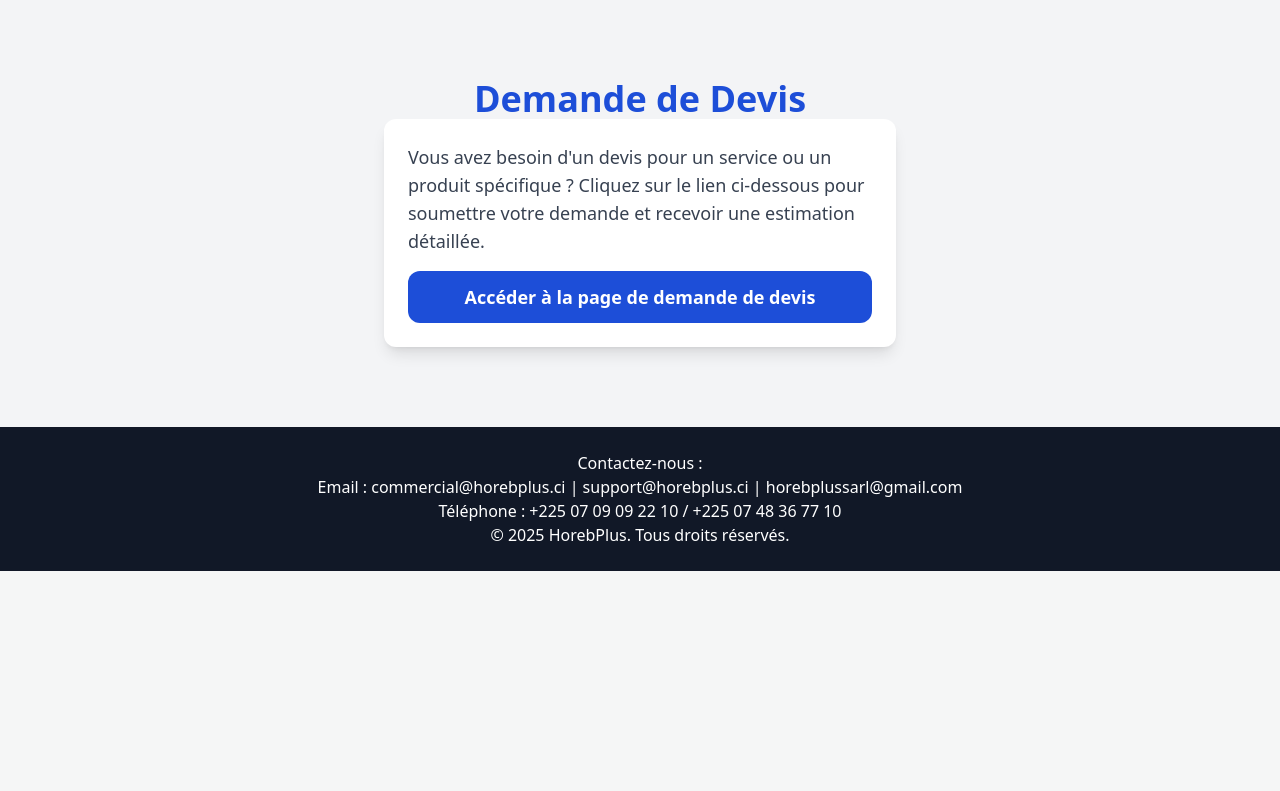
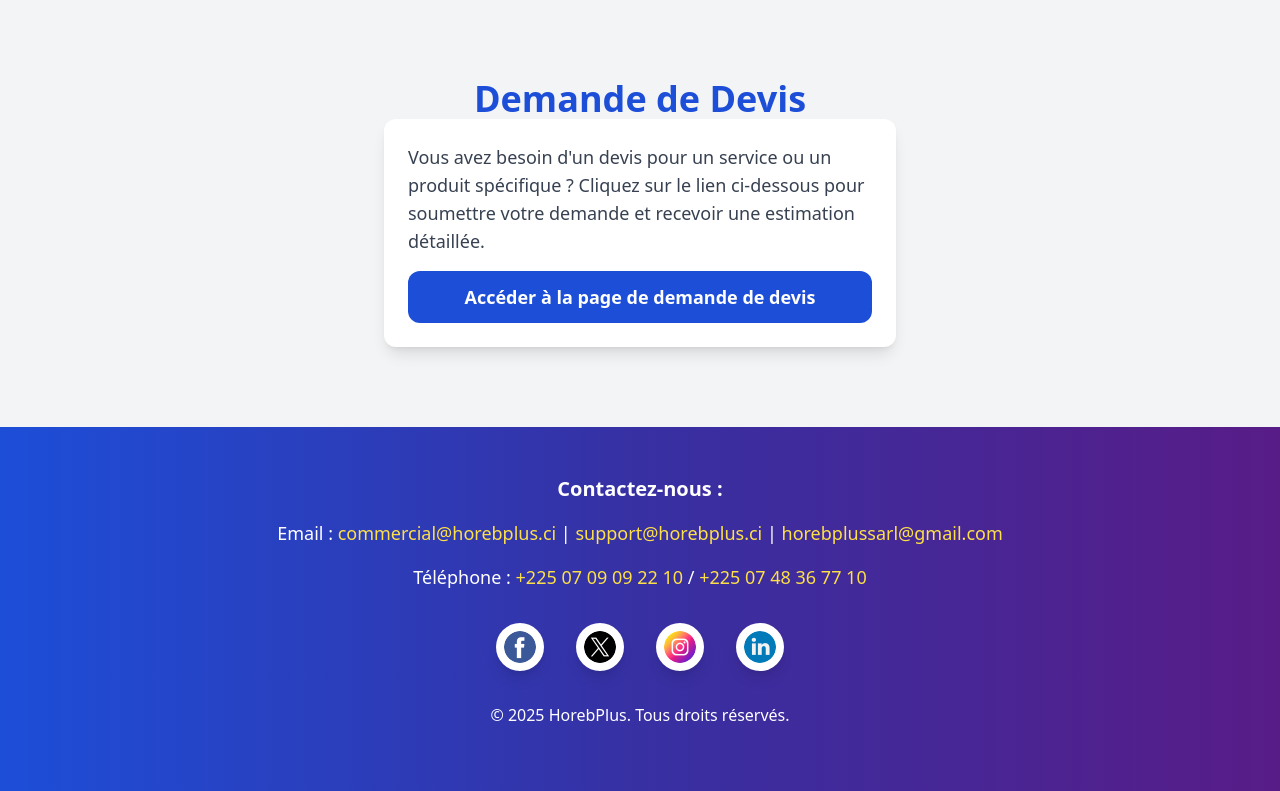
Before and after one commit to pytharchimede/horebplus_website, a PHP site: page / in a window 1280 px wide. Shown: the part 1867-2658 px from the top of the page. Before the commit the page ends 2438 px from the top, so only its background shows below. Run offline with PHP 8.4, Linux system fonts and the light colour scheme; some libraries are stand-ins or nearby versions; some web fonts are replaced.

Commit message:
Design ok

```diff
--- a/inc/footer.php
+++ b/inc/footer.php
@@ -1,7 +1,34 @@
 <!-- Footer -->
-<footer class="text-center py-6 bg-gray-900 text-white">
-    <p>Contactez-nous :</p>
-    <p>Email : commercial@horebplus.ci | support@horebplus.ci | horebplussarl@gmail.com</p>
-    <p>Téléphone : +225 07 09 09 22 10 / +225 07 48 36 77 10</p>
-    <p>&copy; <?php echo date('Y'); ?> HorebPlus. Tous droits réservés.</p>
+<footer class="text-center py-12 bg-gradient-to-r from-blue-700 via-indigo-800 to-purple-900 text-white">
+    <div class="container mx-auto px-4">
+        <p class="text-xl font-semibold mb-4">Contactez-nous :</p>
+        <p class="text-lg mb-4">Email : <a href="mailto:commercial@horebplus.ci" class="text-yellow-300 hover:text-white">commercial@horebplus.ci</a> |
+            <a href="mailto:support@horebplus.ci" class="text-yellow-300 hover:text-white">support@horebplus.ci</a> |
+            <a href="mailto:horebplussarl@gmail.com" class="text-yellow-300 hover:text-white">horebplussarl@gmail.com</a>
+        </p>
+        <p class="text-lg mb-8">Téléphone : <a href="tel:+2250709092210" class="text-yellow-300 hover:text-white">+225 07 09 09 22 10</a> /
+            <a href="tel:+2250748367710" class="text-yellow-300 hover:text-white">+225 07 48 36 77 10</a>
+        </p>
+
+        <div class="flex justify-center gap-8 mt-6 mb-8">
+            <!-- Facebook -->
+            <a href="https://www.facebook.com/horebplusci/" target="_blank" class="transform hover:scale-110 transition-all duration-300">
+                <img src="<?php echo $link_prefixe; ?>assets/icon/social/facebook.png" alt="Facebook" class="w-12 h-12 p-2 bg-white rounded-full shadow-lg hover:shadow-xl">
+            </a>
+            <!-- Twitter -->
+            <a href="javascript:void();" class="transform hover:scale-110 transition-all duration-300">
+                <img src="<?php echo $link_prefixe; ?>assets/icon/social/twitter.png" alt="Twitter" class="w-12 h-12 p-2 bg-white rounded-full shadow-lg hover:shadow-xl">
+            </a>
+            <!-- Instagram -->
+            <a href="javascript:void();" class="transform hover:scale-110 transition-all duration-300">
+                <img src="<?php echo $link_prefixe; ?>assets/icon/social/instagram.png" alt="Instagram" class="w-12 h-12 p-2 bg-white rounded-full shadow-lg hover:shadow-xl">
+            </a>
+            <!-- LinkedIn -->
+            <a href="https://www.linkedin.com/company/horeb-plus/" target="_blank" class="transform hover:scale-110 transition-all duration-300">
+                <img src="<?php echo $link_prefixe; ?>assets/icon/social/linkedin.png" alt="LinkedIn" class="w-12 h-12 p-2 bg-white rounded-full shadow-lg hover:shadow-xl">
+            </a>
+        </div>
+
+        <p class="text-md mb-4">&copy; <?php echo date('Y'); ?> HorebPlus. Tous droits réservés.</p>
+    </div>
 </footer>
--- /dev/null
+++ b/inc/meta.php
@@ -0,0 +1,4 @@
+<meta name="viewport" content="width=device-width, initial-scale=1.0">
+<meta name="description" content="HorebPlus offre des services en construction, marketing digital et solutions informatiques pour des projets innovants et performants.">
+<meta name="keywords" content="construction, rénovation, aménagement, marketing digital, développement informatique, Côte d'Ivoire, BTP, design web">
+<meta name="robots" content="index, follow">
--- a/index.php
+++ b/index.php
@@ -8,8 +8,8 @@ $link_prefixe = '';
 
 <head>
     <meta charset="UTF-8">
-    <meta name="viewport" content="width=device-width, initial-scale=1.0">
-    <title>HorebPlus</title>
+    <?php include 'inc/meta.php'; ?>
+    <title>HorebPlus - Expert en Construction, Marketing Digital et Solutions IT</title>
     <script src="https://cdn.tailwindcss.com"></script>
     <link rel="stylesheet" href="assets/css/custom_style.css">
     <link rel="stylesheet" href="https://cdn.jsdelivr.net/npm/swiper/swiper-bundle.min.css">
@@ -26,13 +26,13 @@ $link_prefixe = '';
         <div class="swiper mySwiper carousel-container mx-auto">
             <div class="swiper-wrapper">
                 <div class="swiper-slide carousel-slide">
-                    <img src="assets/carroussel/slide-1.jpg" alt="Construction" class="w-full h-auto object-cover">
+                    <img src="assets/carroussel/slide-1.jpg" alt="Construction, marketting digital" class="w-full h-auto object-cover">
                 </div>
                 <div class="swiper-slide carousel-slide">
-                    <img src="assets/carroussel/slide-2.jpg" alt="Rénovation" class="w-full h-auto object-cover">
+                    <img src="assets/carroussel/slide-2.jpg" alt="Rénovation, développement d'applications" class="w-full h-auto object-cover">
                 </div>
                 <div class="swiper-slide carousel-slide">
-                    <img src="assets/carroussel/slide-3.jpg" alt="Aménagement" class="w-full h-auto object-cover">
+                    <img src="assets/carroussel/slide-3.jpg" alt="Aménagement, Reférencement naturel SEO et SEA" class="w-full h-auto object-cover">
                 </div>
             </div>
 
@@ -48,7 +48,11 @@ $link_prefixe = '';
     <section class="text-center py-20 bg-white">
         <h2 class="text-5xl font-bold text-blue-700">Innovation & Expertise</h2>
         <p class="text-xl mt-4 text-gray-700">HorebPlus : BTP, marketing et IT pour des solutions modernes et performantes.</p>
-        <button class="mt-6 bg-red-600 hover:bg-red-700 text-white px-6 py-3 rounded-xl">Découvrir</button>
+        <a href="pages/portofolio.php">
+            <button class="mt-6 bg-red-600 hover:bg-red-700 text-white px-6 py-3 rounded-xl">
+                Découvrir
+            </button>
+        </a>
     </section>
 
     <!-- Services -->
--- a/pages/about.php
+++ b/pages/about.php
@@ -8,7 +8,7 @@ $link_prefixe = '../';
 
 <head>
     <meta charset="UTF-8">
-    <meta name="viewport" content="width=device-width, initial-scale=1.0">
+    <?php include $link_prefixe . 'inc/meta.php'; ?>
     <title>À Propos</title>
     <script src="https://cdn.tailwindcss.com"></script>
     <link href="https://fonts.googleapis.com/css2?family=Montserrat:wght@400;600&display=swap" rel="stylesheet">
--- a/pages/contact.php
+++ b/pages/contact.php
@@ -8,7 +8,7 @@ $link_prefixe = '../';
 
 <head>
     <meta charset="UTF-8">
-    <meta name="viewport" content="width=device-width, initial-scale=1.0">
+    <?php include $link_prefixe . 'inc/meta.php'; ?>
     <title>Contact</title>
     <script src="https://cdn.tailwindcss.com"></script>
     <link href="https://fonts.googleapis.com/css2?family=Montserrat:wght@400;600&display=swap" rel="stylesheet">
--- a/pages/demande_devis.php
+++ b/pages/demande_devis.php
@@ -8,7 +8,7 @@ $link_prefixe = '../';
 
 <head>
     <meta charset="UTF-8">
-    <meta name="viewport" content="width=device-width, initial-scale=1.0">
+    <?php include $link_prefixe . 'inc/meta.php'; ?>
     <title>Demande de Devis</title>
     <script src="https://cdn.tailwindcss.com"></script>
     <script src="https://cdn.tiny.cloud/1/nnulrq1kf87s5l81ekcl51y5tzua6sdxolk9wz0rab17fg8j/tinymce/5/tinymce.min.js"></script>
--- a/pages/realisations.php
+++ b/pages/realisations.php
@@ -8,7 +8,7 @@ $link_prefixe = '../';
 
 <head>
     <meta charset="UTF-8">
-    <meta name="viewport" content="width=device-width, initial-scale=1.0">
+    <?php include $link_prefixe . 'inc/meta.php'; ?>
     <title>Nos Réalisations - BTP</title>
     <script src="https://cdn.tailwindcss.com"></script>
     <link href="https://fonts.googleapis.com/css2?family=Montserrat:wght@400;600&display=swap" rel="stylesheet">
--- a/pages/services.php
+++ b/pages/services.php
@@ -8,7 +8,7 @@ $link_prefixe = '../';
 
 <head>
     <meta charset="UTF-8">
-    <meta name="viewport" content="width=device-width, initial-scale=1.0">
+    <?php include $link_prefixe . 'inc/meta.php'; ?>
     <title>Nos Services</title>
     <script src="https://cdn.tailwindcss.com"></script>
     <link href="https://fonts.googleapis.com/css2?family=Montserrat:wght@400;600&display=swap" rel="stylesheet">
```
Also changed, not shown: inc/header.php (+12 -10 lines), pages/portofolio.php (+63 -35 lines), assets/icon/social/twitter.png (added).
